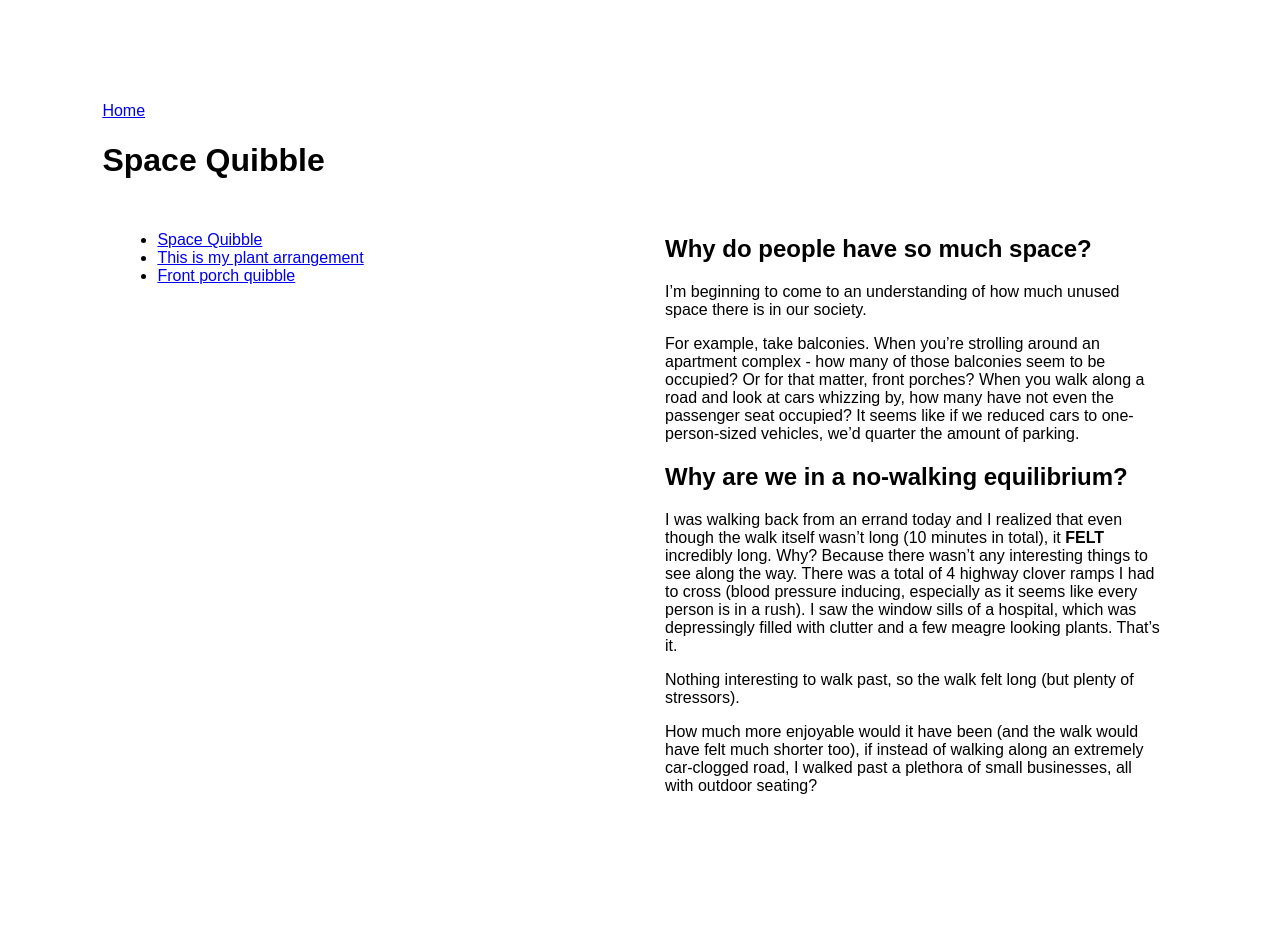
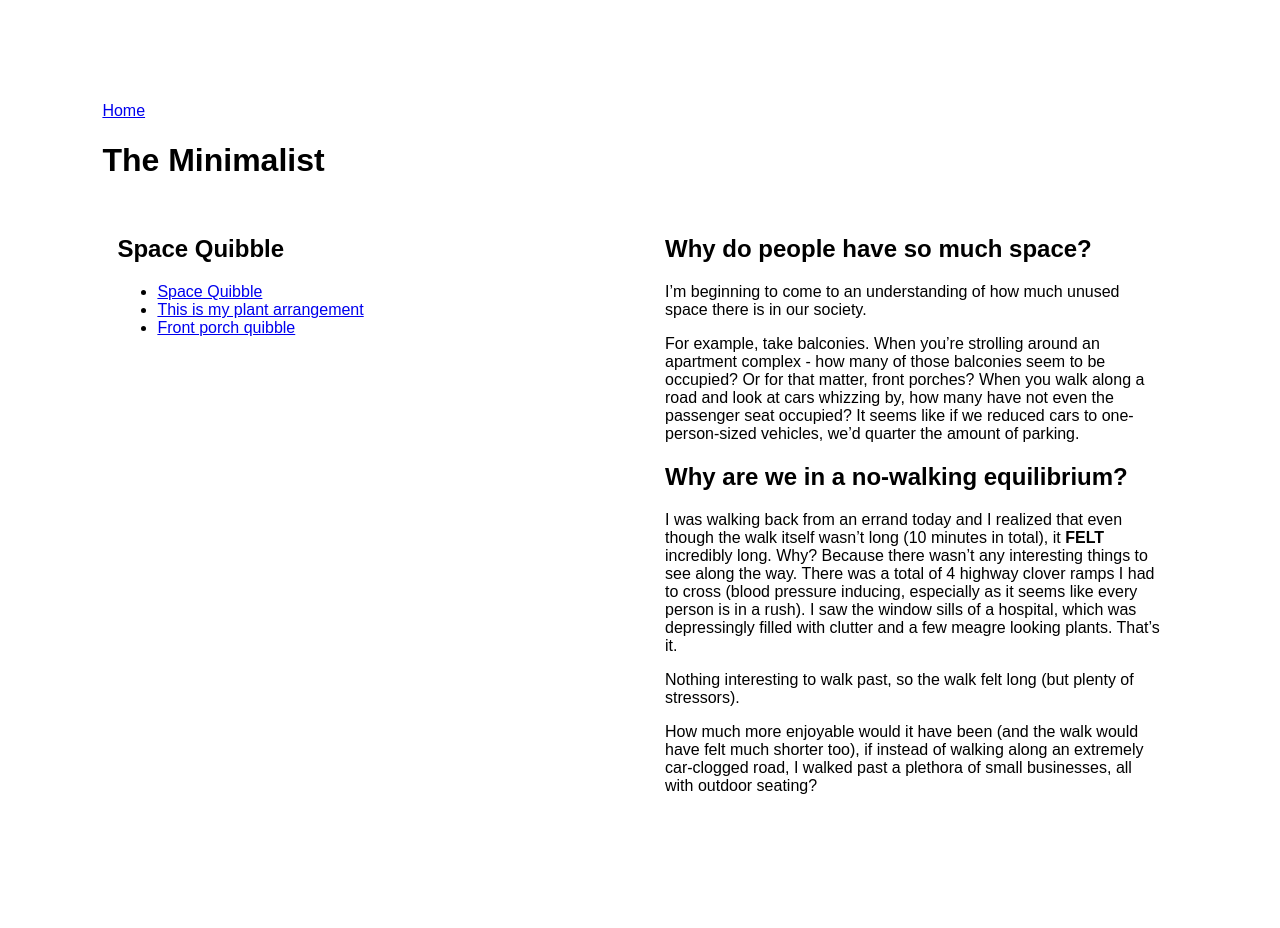
Before and after one commit to heyluney/heyluney.github.io, a Jekyll site: the page built from _posts/2025-12-02-space-quibble.md, in a window 1280 px wide. Built offline with Jekyll 4.4.1, drawn with Linux system fonts in a browser that asks for light colours; our own code applies the rules of GitHub Pages for plain Markdown files.

Commit message:
Update default.html
Move page title into column, and replace old page title with site title.

```diff
--- a/_layouts/default.html
+++ b/_layouts/default.html
@@ -11,10 +11,11 @@
   <a href="/">Home</a>
 </nav>
 
-<h1>{{page.title}}</h1>
+<h1>The Minimalist</h1>
 
 <div class="container">
   <div class="column">
+    <h2>{{page.title}}</h2>
     <ul>
       {% for post in site.posts %}
         <li>
```
